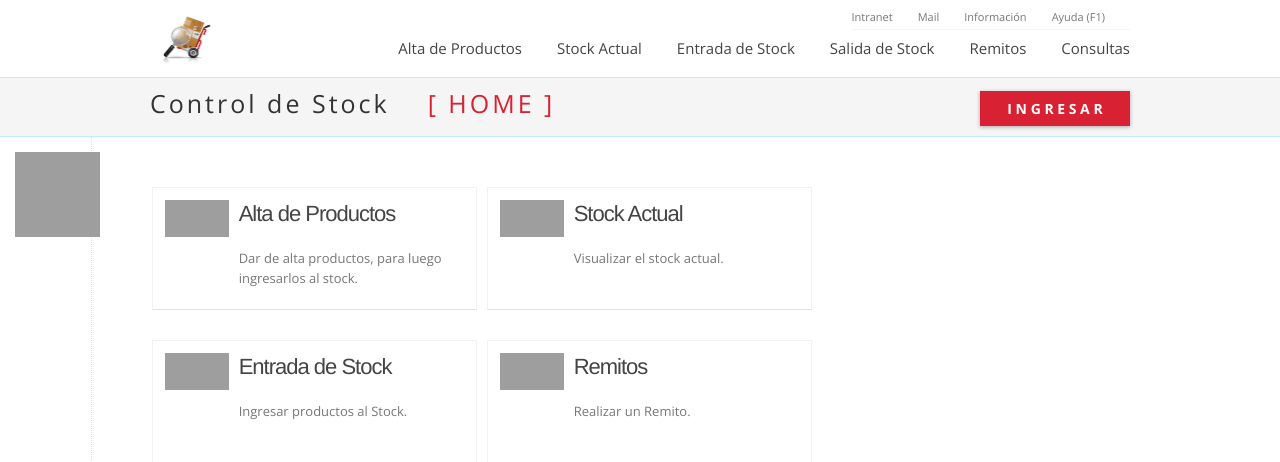
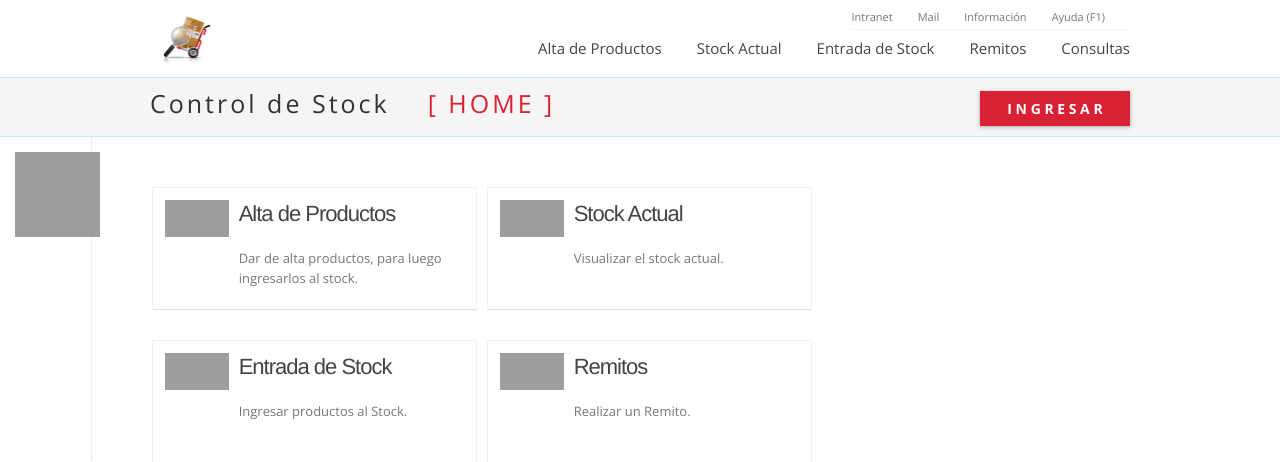
Before and after one commit to jpasosa/sumicsdemo, a CodeIgniter app: page /index.php/homepage/index in a window 1280 px wide. Shown: the top 462 px of the page. Run offline with CodeIgniter, Linux system fonts and the light colour scheme; some libraries are stand-ins or nearby versions; grey boxes are pictures that could not be loaded.

Commit message:
Saco Salida de stock del menú

```diff
--- a/application/modules_core/templates/views/header.php
+++ b/application/modules_core/templates/views/header.php
@@ -22,7 +22,6 @@
                             <li> <a href="<?php echo site_url('productos/add');?>">Alta de Productos </a></li>
                             <li> <a href="<?php echo site_url('stock_actual/listar');?>">Stock Actual </a></li>
                             <li> <a href="<?php echo site_url('entrada_stock/nueva_entrada');?>">Entrada de Stock </a></li>
-                            <li> <a href="#">Salida de Stock </a></li>
                             <li> <a href="<?php echo site_url('remitos/agregar');?>">Remitos </a></li>
                             <li> <a href="#">Consultas </a></li>
                         </ul>
```
